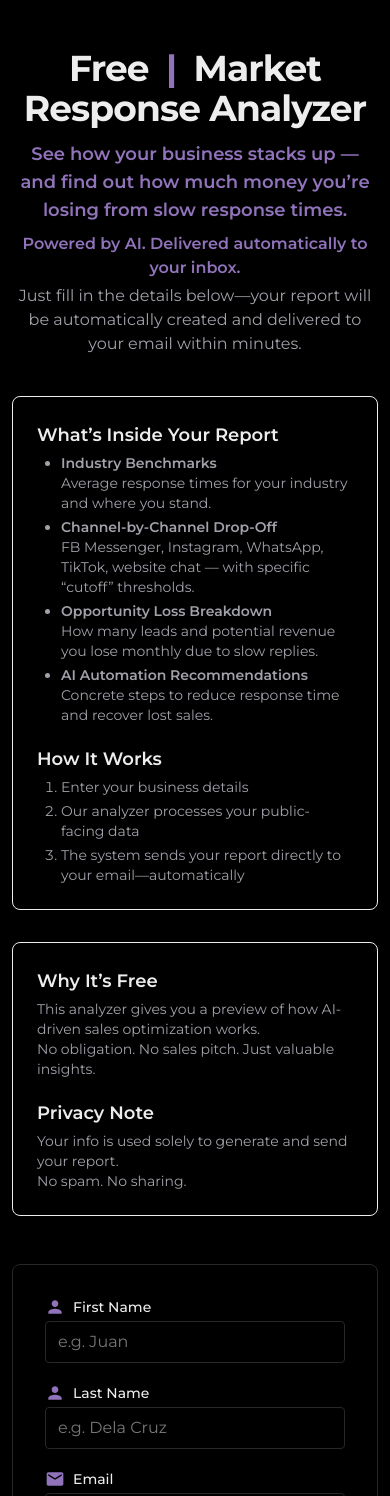
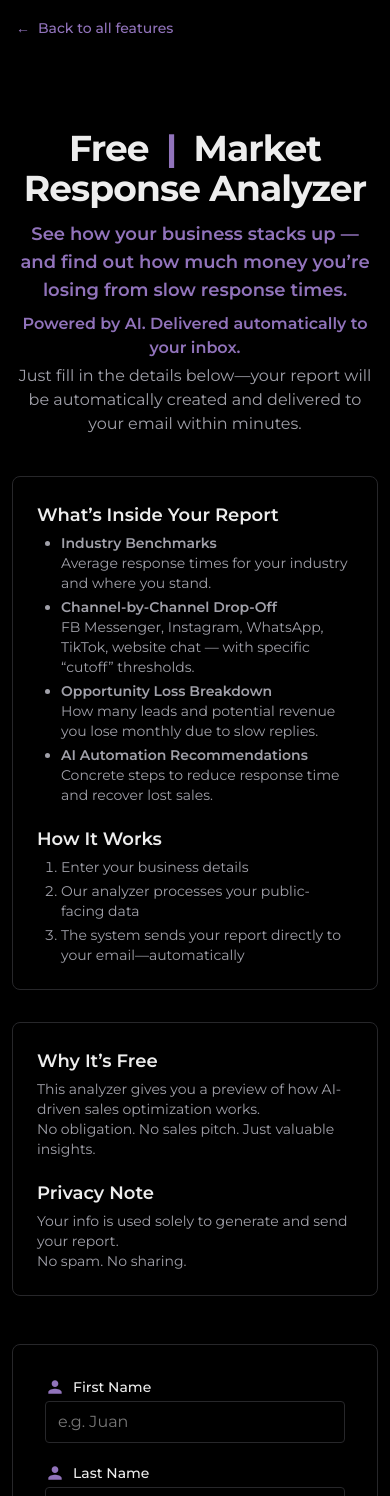
Before and after one commit to jokerhgs/portfolio-marketing, a Next.js app: page /market-analyzer in a window 390 px wide. Shown: the top 1496 px of the page. Built offline with nearby package versions, Linux system fonts and the light colour scheme; no server answers.

Commit message:
refactor: change border style and set environment variables

```diff
--- a/app/(free-tools)/market-analyzer/page.tsx
+++ b/app/(free-tools)/market-analyzer/page.tsx
@@ -6,6 +6,7 @@ import { MultiselectDropdown } from "@/app/_components/multiselect-dropdown";
 import { MdEmail, MdWork, MdPerson, MdShare } from "react-icons/md";
 import { FreeToolCTA } from "../_components/free-tool-cta";
 import { axiosClient } from "@/app/_lib/axios";
+import { BackTab } from "@/app/_components/back-tab";
 
 const SOCIAL_MEDIA_OPTIONS = [
   "Facebook",
@@ -101,6 +102,8 @@ export default function MarketAnalyzerPage() {
   };
 
   return (
+    <div className="flex flex-col">
+      <BackTab />
       <main className="mx-auto max-w-6xl py-12 px-3 sm:px-6">
         <header className="mb-10 text-center">
           <h1 className="text-4xl sm:text-5xl font-bold mb-3 tracking-tight">
@@ -122,7 +125,7 @@ export default function MarketAnalyzerPage() {
 
         <div className="grid grid-cols-1 md:grid-cols-2 gap-8 mb-12">
           {/* Info Panel */}
-        <section className="space-y-5 bg-card md:bg-transparent p-6 rounded-lg shadow-sm md:shadow-none border md:border-none">
+          <section className="space-y-5 bg-card md:bg-transparent p-6 rounded-lg shadow-sm md:shadow-none border border-border md:border-none">
             <div>
               <h3 className="text-lg font-semibold mb-1">
                 What’s Inside Your Report
@@ -172,7 +175,7 @@ export default function MarketAnalyzerPage() {
           </section>
 
           {/* Value & Privacy Panel */}
-        <section className="space-y-5 bg-card md:bg-transparent p-6 rounded-lg shadow-sm md:shadow-none border md:border-none">
+          <section className="space-y-5 bg-card md:bg-transparent p-6 rounded-lg shadow-sm md:shadow-none border border-border md:border-none">
             <div>
               <h3 className="text-lg font-semibold mb-1">Why It’s Free</h3>
               <p className="text-secondary-foreground text-sm">
@@ -294,5 +297,6 @@ export default function MarketAnalyzerPage() {
           <FreeToolCTA path={"/ai-marketing/customer-messaging-automation"} />
         </div>
       </main>
+    </div>
   );
 }
--- a/app/(free-tools)/post-generator/page.tsx
+++ b/app/(free-tools)/post-generator/page.tsx
@@ -150,7 +150,7 @@ export default function PostGenerator() {
 
         <div className="grid grid-cols-1 md:grid-cols-2 gap-8 mb-12">
           {/* Info Panel */}
-          <section className="space-y-5 bg-card md:bg-transparent p-6 rounded-lg shadow-sm md:shadow-none border md:border-none">
+          <section className="space-y-5 bg-card md:bg-transparent p-6 rounded-lg shadow-sm md:shadow-none border border-border md:border-none">
             <div>
               <h3 className="text-lg font-semibold mb-1">
                 What You’ll Receive
@@ -177,7 +177,7 @@ export default function PostGenerator() {
           </section>
 
           {/* Value & Privacy Panel */}
-          <section className="space-y-5 bg-card md:bg-transparent p-6 rounded-lg shadow-sm md:shadow-none border md:border-none">
+          <section className="space-y-5 bg-card md:bg-transparent p-6 rounded-lg shadow-sm md:shadow-none border border-border md:border-none">
             <div>
               <h3 className="text-lg font-semibold mb-1">Why It’s Free</h3>
               <p className="text-secondary-foreground text-sm">
--- a/app/_actions/index.ts
+++ b/app/_actions/index.ts
@@ -14,7 +14,7 @@ export const sendMessage = async (
       ? parseInt(existingTokenCountStr)
       : 0;
 
-    if (existingTokenCount >= 2000) {
+    if (existingTokenCount >= 4000) {
       return "token limit reached";
     }
 
--- a/app/layout.tsx
+++ b/app/layout.tsx
@@ -16,6 +16,8 @@ export const metadata: Metadata = {
     "Portfolio and services of Joe Kier Hagos. AI, software, and automation for marketing and growth.",
 };
 
+const googleAnalyticsId = process.env.GOOGLE_ANALYTICS_ID || "";
+
 export default function RootLayout({
   children,
 }: Readonly<{
@@ -24,7 +26,7 @@ export default function RootLayout({
   return (
     <html lang="en">
       <body className={`${montserrat.variable} antialiased`}>{children}</body>
-      <GoogleAnalytics gaId="test" />
+      <GoogleAnalytics gaId={googleAnalyticsId} />
     </html>
   );
 }
```
Lines whose indentation alone changed are shown as unchanged.
